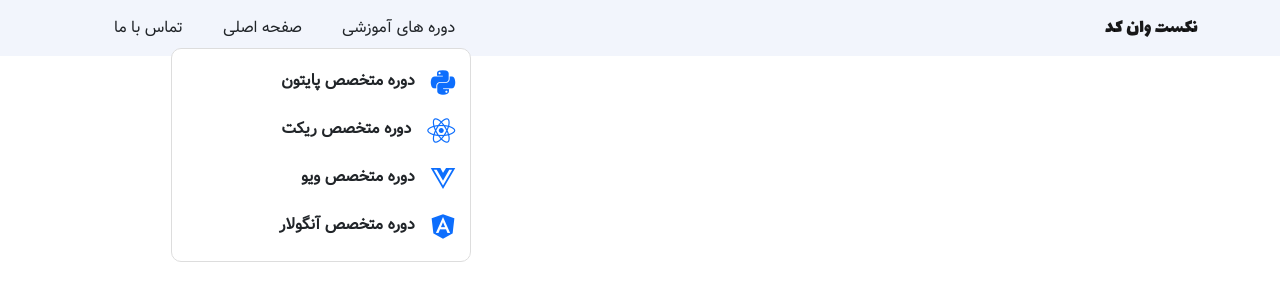
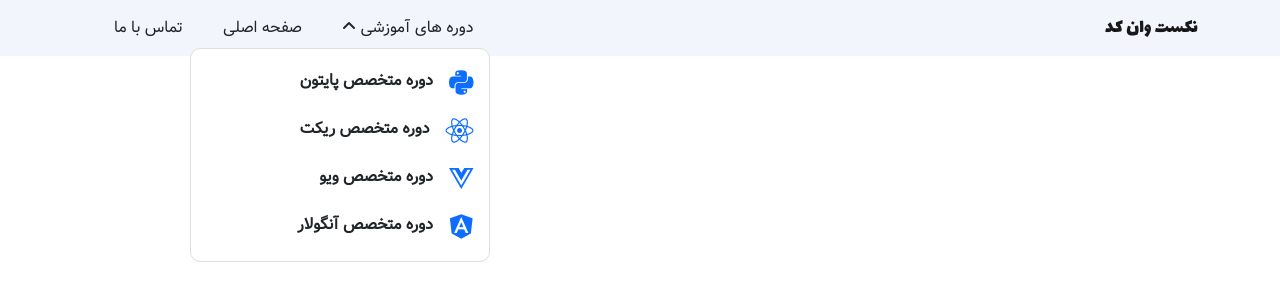
Before and after one commit to Amirksr/website-courses, a plain HTML site: page index.html in a window 1280 px wide. Both pictures are taken after a click on the button "دوره های آموزشی". Drawn offline with nearby package versions, Linux system fonts and the light colour scheme.

Commit message:
changing the angle icon of courses with js

```diff
--- a/index.html
+++ b/index.html
@@ -36,9 +36,10 @@
                 <div class="offcanvas-body">
                     <ul class="navbar-nav justify-content-end flex-grow-1 pe-3">
                       <li class="nav-item px-2">
-                        <a class="nav-link text-dark" href="#collapseExample" role="button" data-bs-toggle="collapse" aria-expanded="false">
+                        <a id="caret" class="nav-link text-dark" href="#collapseExample" role="button" data-bs-toggle="collapse" aria-expanded="false">
                           <i class="fa-solid fa-graduation-cap fs-5 d-md-none"></i>
                           <span class="ms-2">دوره های آموزشی</span>
+                          <i class="fa-solid fa-angle-down"></i>
                         </a>
                         <div class="collapse position-md-fixed" id="collapseExample">
                           <div class="course-list">
@@ -97,7 +98,7 @@
             </div>
           </nav>
     </header>
-    <script src="/js/"></script>
     <script src="/js/bootstrap.bundle.min.js"></script>
+    <script src="/js/javascript.js"></script>
 </body>
 </html>
--- a/js/javascript.js
+++ b/js/javascript.js
@@ -0,0 +1,5 @@
+let caret = document.getElementById('caret')
+caret.addEventListener('click' , () => {
+    caret.lastElementChild.classList.toggle('fa-angle-down')
+    caret.lastElementChild.classList.toggle('fa-angle-up')
+})
```
